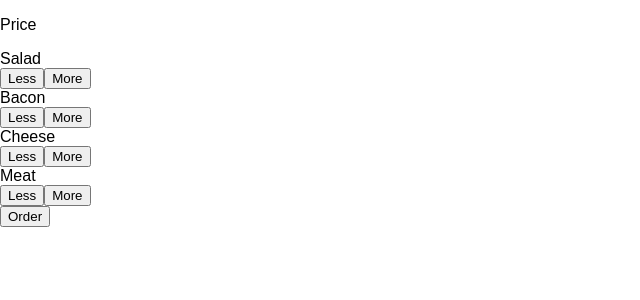
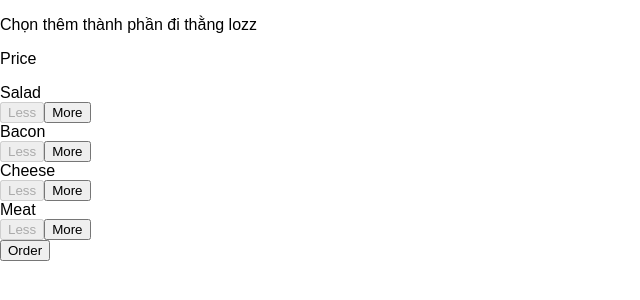
Before and after one commit to Duchieuctk41/small-project, a React (Create React App) app: page / in a window 1280 px wide. Shown: the top 300 px of the page, without its empty margins (0-640 px from the left). Built offline with nearby package versions, Linux system fonts and the light colour scheme.

Commit message:
[1.0.0] check ingredient.

```diff
--- a/src/Components/BuildControls/BuildControl/BuildControl.js
+++ b/src/Components/BuildControls/BuildControl/BuildControl.js
@@ -4,7 +4,7 @@ import classes from './BuildControl.css';
 const buildControl = props => (
     <div className={classes.BuildControl}>
         <div className={classes.Label}>{props.label}</div>
-        <button className={classes.Less} onClick={props.removed}>Less</button>
+        <button className={classes.Less} onClick={props.removed} disabled={props.disabled}>Less</button>
         <button className={classes.More} onClick={props.added}>More</button>
     </div>
 );
--- a/src/Components/BuildControls/BuildControls.js
+++ b/src/Components/BuildControls/BuildControls.js
@@ -17,6 +17,8 @@ const buildControls = props => (
             <BuildControl
                 key={ctrl.label} label={ctrl.label}
                 added={() => props.ingredientAdded(ctrl.type)}
+                removed={() => props.ingredientRemoved(ctrl.type)}
+                disabled={props.disabled[ctrl.type]}
             />
         ))}
 
--- a/src/Components/Burger/Burger.js
+++ b/src/Components/Burger/Burger.js
@@ -14,6 +14,10 @@ const Burger = props => {
             return arr.concat(el);
         }, []);
 
+    if (transformedIngredients.length === 0) {
+       transformedIngredients = <p>Chọn thêm thành phần đi thằng lozz</p>;
+    }
+
     return (
         <div className={classes.Burger}>
             <Ingredient type="bread-top" />
--- a/src/container/BurgerBuilder/BurgerBuilder.js
+++ b/src/container/BurgerBuilder/BurgerBuilder.js
@@ -29,12 +29,34 @@ class BurgerBuilder extends Component {
 
     }
 
+    removeIngredientHandler = (type) => {
+        const oldCount = this.state.ingredients[type];
+        const updateCount = oldCount - 1;
+        const updateIngredients = {
+            ...this.state.ingredients
+        }
+        updateIngredients[type] = updateCount;
+        this.setState({
+            ingredients: updateIngredients
+        });
+    }
+
     render () {
+
+        const disabledHandler = {
+            ...this.state.ingredients
+        }
+
+        for (let key in disabledHandler) {
+            disabledHandler[key] = disabledHandler[key] <= 0;
+        }
         return (
             <Aux>
                 <Burger ingredients={this.state.ingredients}/>
                 <BuildControls
                     ingredientAdded={this.addIngredientHandler}
+                    ingredientRemoved={this.removeIngredientHandler}
+                    disabled={disabledHandler}
                 />
             </Aux>
         );
```
